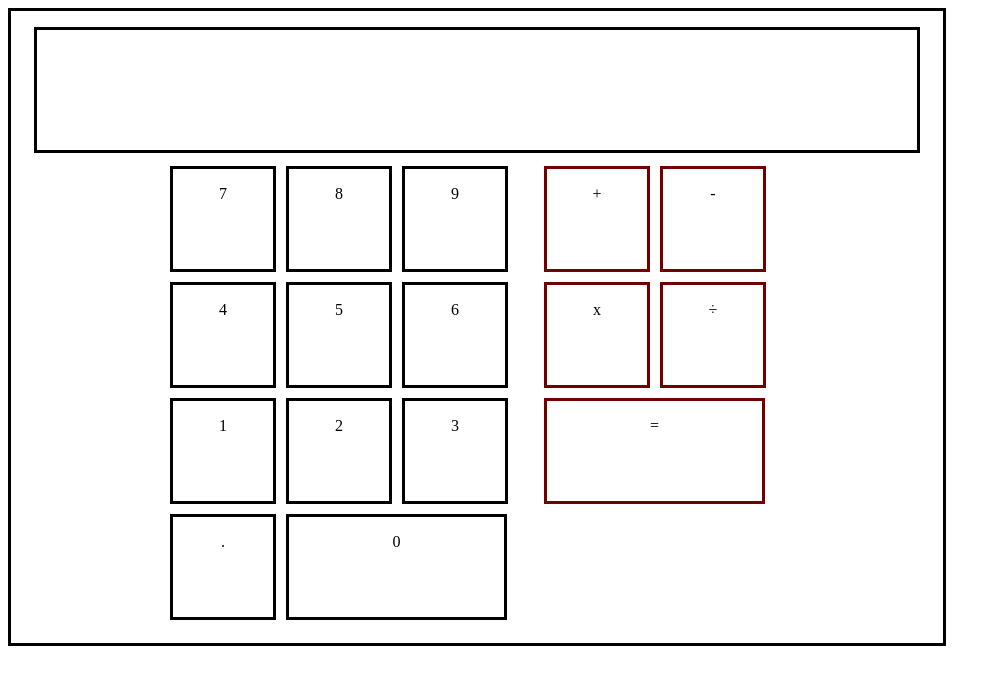
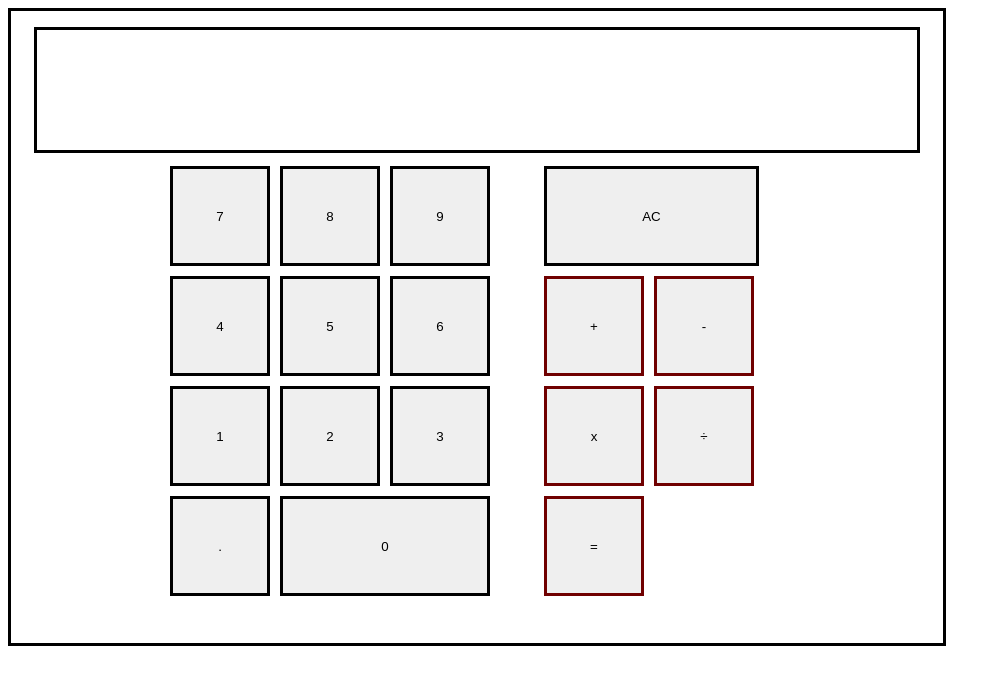
Before and after one commit to Pongsapak598/calculator, a plain HTML site: page index.html in a window 1280 px wide. Shown: the whole page, without its empty margins (0-1001 px from the left). Drawn offline with Linux system fonts and the light colour scheme.

Commit message:
Version with all functions work correctly -Cannot start with nevative number -No GUI

```diff
--- a/index.html
+++ b/index.html
@@ -6,33 +6,34 @@
     <meta name="viewport" content="width=device-width, initial-scale=1.0">
     <title>Document</title>
     <link rel="stylesheet" href="style.css">
-    <script src="script.js"></script>
+    <script src="script.js" defer></script>
 </head>
 <body>
     <div class="container">
         <div class="display">
-            <p id="display"></p>
+            <div id="display"></div>
         </div>
         <div class="body">
             <div class="num">
-                <div class="7"><p>7</p></div>
-                <div class="8"><p>8</p></div>
-                <div class="9"><p>9</p></div>
-                <div class="4"><p>4</p></div>
-                <div class="5"><p>5</p></div>
-                <div class="6"><p>6</p></div>
-                <div class="1"><p>1</p></div>
-                <div class="2"><p>2</p></div>
-                <div class="3"><p>3</p></div>
-                <div class="dot"><p>.</p></div>
-                <div class="zero"><p>0</p></div>
+                <button value="7" onclick="button(this);">7</button>
+                <button value="8" onclick="button(this);">8</button>
+                <button value="9" onclick="button(this);">9</button>
+                <button value="4" onclick="button(this);">4</button>
+                <button value="5" onclick="button(this);">5</button>
+                <button value="6" onclick="button(this);">6</button>
+                <button value="1" onclick="button(this);">1</button>
+                <button value="2" onclick="button(this);">2</button>
+                <button value="3" onclick="button(this);">3</button>
+                <button value="." onclick="button(this);">.</button>
+                <button id="zero" value="0" onclick="button(this);">0</button>
             </div>
             <div class="operators">
-                <div class="plus"><p>+</p></div>
-                <div class="minus"><p>-</p></div>
-                <div class="multiply"><p>x</p></div>
-                <div class="devide"><p>÷</p></div>
-                <div class="equal"><p>=</p></div>
+                <button class = 'reset' value="reset" onclick="reset()">AC</button>
+                <button value="plus" onclick="processPlus()">+</button>
+                <button value="minus" onclick="processMinus()">-</button>
+                <button value="multiply" onclick="processMultiply()">x</button>
+                <button value="devide" onclick="processDevide()">÷</button>
+                <button value="equal" onclick="equal()">=</button>
             </div>
         </div>
     </div>
--- a/script.js
+++ b/script.js
@@ -0,0 +1,146 @@
+let temp = '';
+let tempOp = '';
+let result = '';
+let toShow = '';
+let a = '';
+let b = '';
+
+function showDisplay() {
+    document.getElementById("display").innerHTML = toShow;
+}
+
+function button(btn) {
+    temp += btn.value;
+    toShow = temp;
+    showDisplay()
+}
+
+function processPlus() {
+    tempOp = 'plus';
+    if (a === '') {
+        a = +temp;
+        temp = '';
+        return;
+    } else {
+        b = +temp
+        result = a + b;
+        temp = '';
+        a = result;
+        b = '';
+        toShow = result;
+        showDisplay()
+    }
+}
+
+function processMinus() {
+    tempOp = 'minus';
+    if (a === '') {
+        a = +temp;
+        temp = '';
+        return;
+    } else {
+        b = +temp
+        result = a - b;
+        temp = '';
+        a = result;
+        b = '';
+        toShow = result;
+        showDisplay()
+    }
+}
+
+function processMultiply() {
+    tempOp = 'multiply';
+    if (a === '') {
+        a = +temp;
+        temp = '';
+        return;
+    } else {
+        b = +temp
+        result = a * b;
+        if (result === 0) {
+            result = a;
+            b = '';
+        } else {
+            temp = '';
+            a = result;
+            b = '';
+            toShow = result;
+            showDisplay()
+        }
+    }
+}
+
+function processDevide() {
+    tempOp = 'devide';
+    if (a === '') {
+        a = +temp;
+        temp = '';
+        return;
+    } else { // b === ''
+        b = +temp
+        result = a / b;
+        if (!isFinite(result)) {
+            result = a;
+            b = '';
+        } else {
+            temp = '';
+            a = result;
+            b = '';
+            toShow = result;
+            showDisplay()
+        }
+    }
+}
+
+function equal() {
+    if (b === '') {
+        b = +temp;
+        if (tempOp === 'plus') {
+            result = a + b;
+            a = result;
+            b = '';
+            toShow = result;
+            showDisplay();
+            temp = '';
+        } else if (tempOp === 'minus') {
+            result = a - b;
+            a = result;
+            b = '';
+            toShow = result;
+            showDisplay();
+            temp = '';
+        } else if (tempOp === 'multiply') {
+            result = a * b;
+            a = result;
+            b = '';
+            toShow = result;
+            showDisplay();
+            temp = '';
+        } else if (tempOp === 'devide') {
+            result = a / b;
+            a = result;
+            b = '';
+            toShow = result;
+            showDisplay();
+            temp = '';
+        } else {
+            result = 'ERROR';
+            toShow = result;
+            showDisplay();
+            temp = '';
+        }
+    } else {
+
+    }
+}
+
+function reset() {
+    temp = '';
+    tempOp = '';
+    result = '';
+    toShow = '';
+    a = '';
+    b = '';
+    showDisplay()
+}
--- a/style.css
+++ b/style.css
@@ -12,6 +12,13 @@
     height: 120px;
     width: 880px;
     border: rgb(0, 0, 0) solid;
+    display: flex;
+    align-items: center;
+}
+
+#display {
+    font-size: 80px;
+    padding-left: 30px;
 }
 
 .body {
@@ -27,7 +34,7 @@
     flex-wrap: wrap;
 }
 
-.num div {
+.num button {
     height: 100px;
     width: 100px;
     border: rgb(0, 0, 0) solid;
@@ -35,8 +42,9 @@
     text-align: center;
 }
 
-.num .zero {
-    width: 215px;
+
+.num #zero {
+    width: 210px;
 }
 
 .operators {
@@ -48,7 +56,7 @@
 
 }
 
-.operators div {
+.operators button {
     height: 100px;
     width: 100px;
     border: rgb(112, 0, 0) solid;
@@ -59,3 +67,8 @@
 .operators .equal {
     width: 215px;
 }
+
+.operators .reset {
+    width: 215px;
+    border: black solid;
+}
```
Also changed, not shown: test/index.html (added, +14 -0 lines), test/script.js (added, +1 -0 lines), test/style.css (added), 1 other file.
